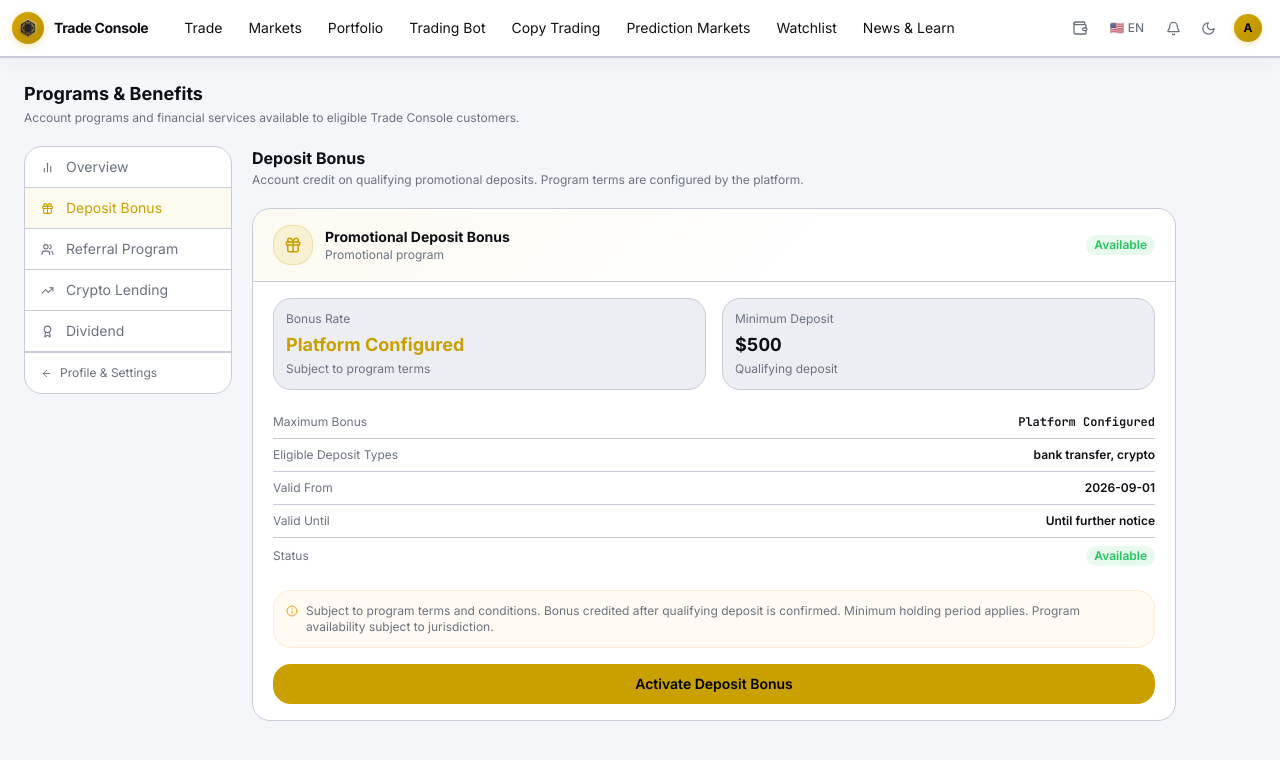
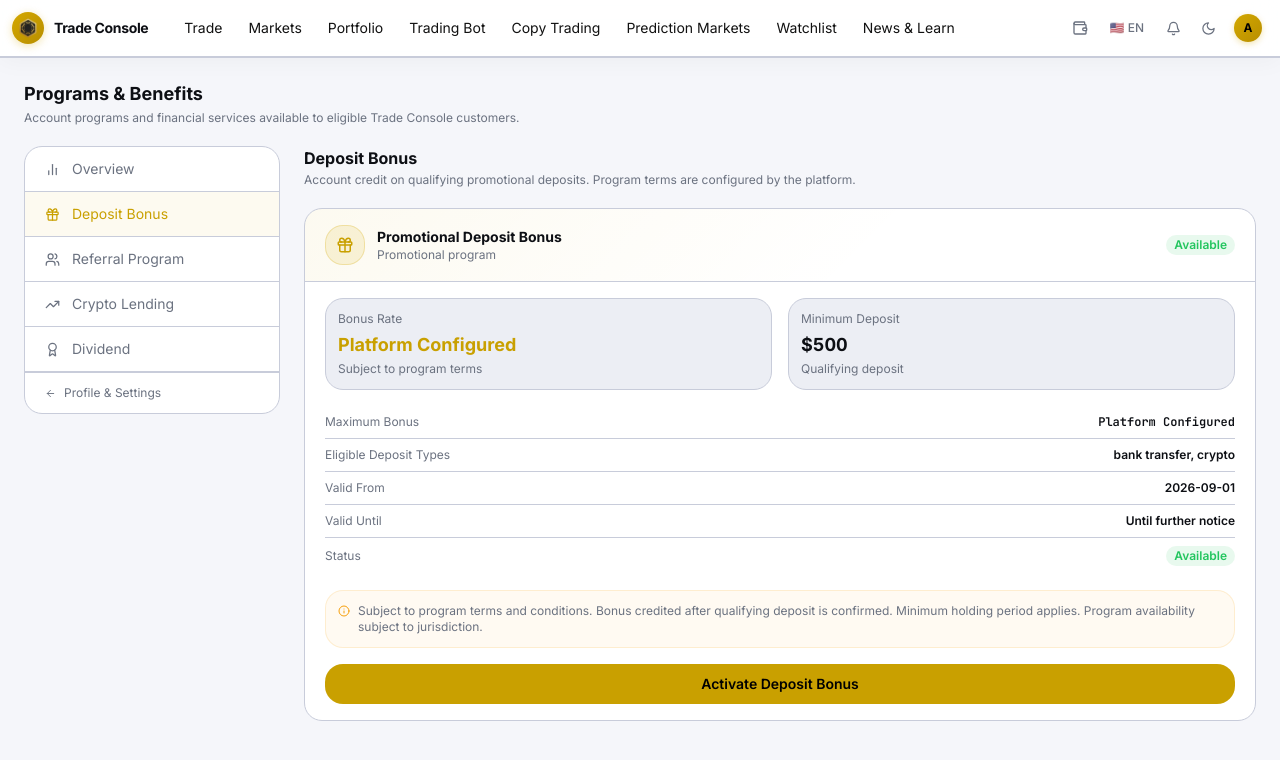
Before and after one commit to splash-007/tradeconsole-platform, a Next.js app: page /programs in a window 1280 px wide. Both pictures are taken after a click on the button "Deposit Bonus". Shown: the top 760 px of the page. Built offline with nearby package versions, Linux system fonts and the light colour scheme.

Commit message:
Local Commit: 2026-09-05T12:20:52.363Z - Removed `max-w-6xl` constraint from the Programs & Benefits page wrapper so it fills the full page width - Widened the left navigation sidebar from `w-52` to `w-64` and increased nav item padding and icon sizes to match the Settings page layout

```diff
--- a/src/app/programs/components/ProgramsContent.tsx
+++ b/src/app/programs/components/ProgramsContent.tsx
@@ -600,7 +600,7 @@
   }
 
   return (
-    <div className="py-4 max-w-6xl">
+    <div className="py-4">
 
       <div className="mb-5">
         <h1 className="text-lg font-bold" style={{ color: 'var(--foreground)' }}>Programs &amp; Benefits</h1>
@@ -610,26 +610,26 @@
       </div>
 
       {/* Settings-style two-column layout */}
-      <div className="flex gap-5">
+      <div className="flex gap-6">
         {/* Left sidebar */}
-        <div className="hidden lg:block w-52 shrink-0">
+        <div className="hidden lg:block w-64 shrink-0">
           <div className="rounded-xl border overflow-hidden sticky top-16" style={{ backgroundColor: 'var(--card)', borderColor: 'var(--border)' }}>
             {SIDEBAR_ITEMS.map(item => (
               <button
                 key={item.id}
                 onClick={() => setActiveTab(item.id)}
-                className="w-full flex items-center gap-3 px-4 py-2.5 text-sm text-left border-b last:border-b-0 transition-colors hover:bg-muted"
+                className="w-full flex items-center gap-3 px-5 py-3 text-sm text-left border-b last:border-b-0 transition-colors hover:bg-muted"
                 style={{
                   borderColor: 'var(--border)',
                   color: activeTab === item.id ? 'var(--primary)' : 'var(--muted-foreground)',
                   backgroundColor: activeTab === item.id ? 'rgba(212,168,0,0.06)' : 'transparent',
                 }}
               >
-                <item.icon size={13} />
+                <item.icon size={15} />
                 <span className="flex-1">{item.label}</span>
               </button>
             ))}
-            <div className="px-4 py-3 border-t" style={{ borderColor: 'var(--border)' }}>
+            <div className="px-5 py-3 border-t" style={{ borderColor: 'var(--border)' }}>
               <Link
                 href="/settings"
                 className="flex items-center gap-2 text-xs transition-colors hover:opacity-80"
```
